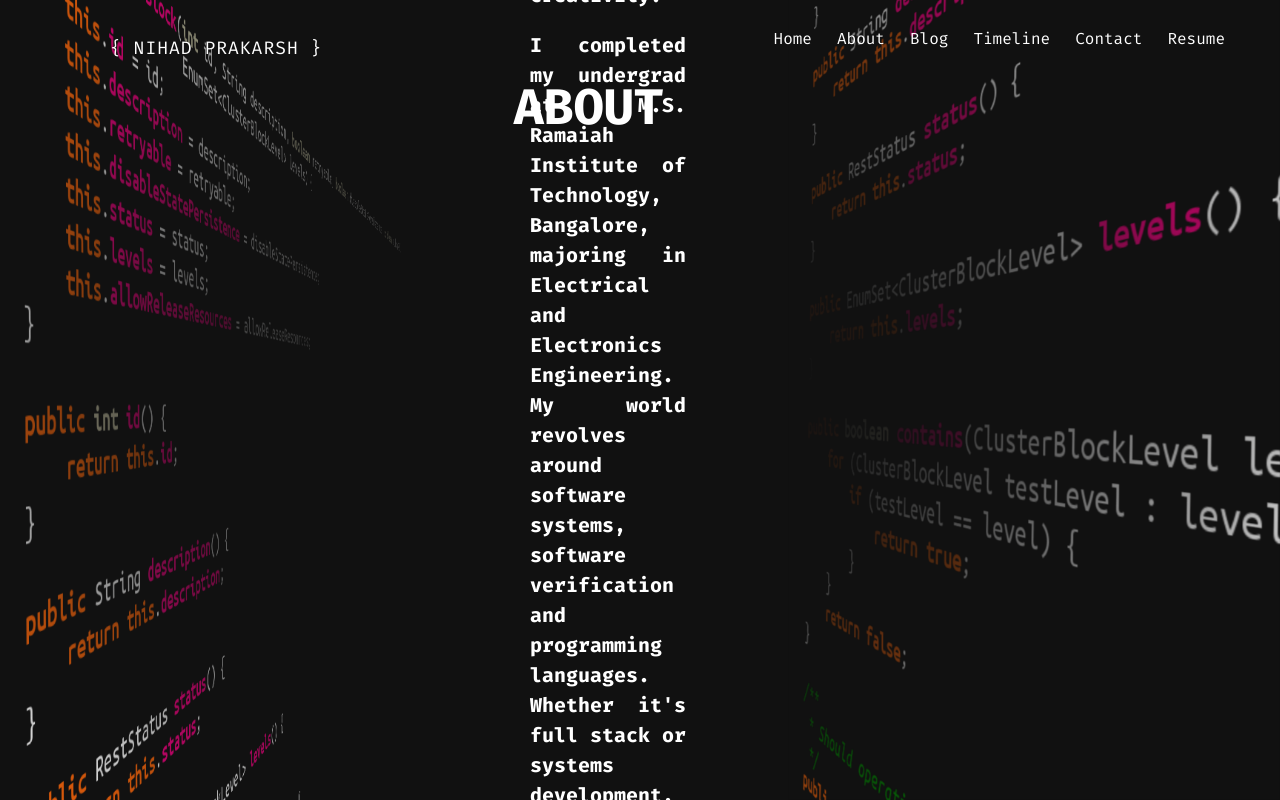
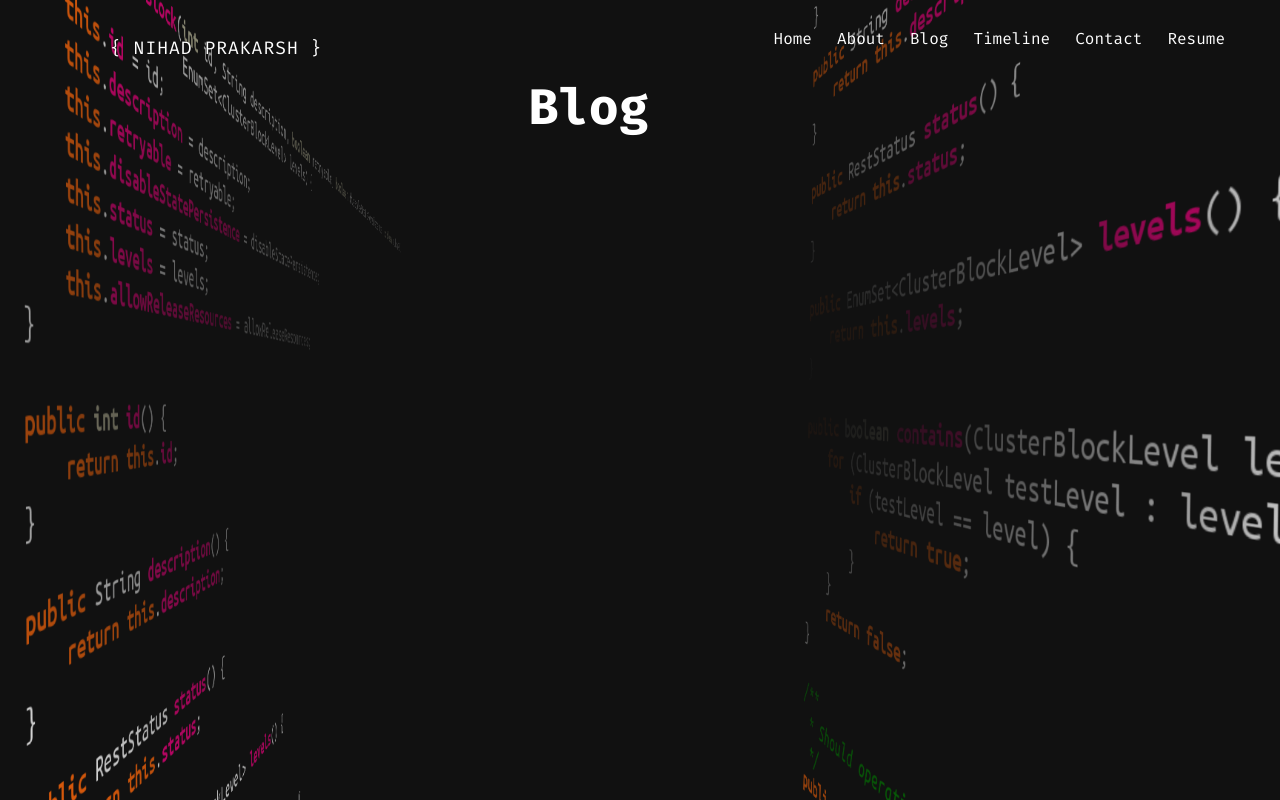
Before and after one commit to nihadprakarsh/nihadprakarsh.github.io, a React (Vite) app: page /blog in a window 1280 px wide. Built offline with nearby package versions, Linux system fonts and the light colour scheme.

Commit message:
A few optimisations

```diff
--- a/package.json
+++ b/package.json
@@ -15,6 +15,7 @@
     "bootstrap": "^5.3.3",
     "framer-motion": "^11.3.17",
     "react": "^18.3.1",
+    "react-bootstrap": "^2.10.4",
     "react-dom": "^18.3.1",
     "react-router": "^5.2.0",
     "react-transition-group": "^4.4.5",
--- a/src/App.css
+++ b/src/App.css
@@ -86,3 +86,14 @@ body {
   margin: 100;
   font-size: 20px;
 }
+
+.card-container {
+  display:flex;
+  justify-content: left;
+  align-items: center;
+  height: 0vh;
+}
+
+.card-container .mb-3 {
+  margin:0%;
+}
--- a/src/App.jsx
+++ b/src/App.jsx
@@ -3,6 +3,7 @@ import { motion, AnimatePresence } from 'framer-motion';
 import Homepage from "./pages/HomePage.jsx";
 import About from "./pages/About.jsx";
 import Navbar from "./components/Navbar.jsx";
+import Blog from "./pages/Blog.jsx";
 import "./App.css";
 
 function App() {
@@ -46,7 +47,7 @@ function App() {
                 exit={{ opacity: 0 }}
                 transition={{ duration: 0.3 }}
               >
-                <About />
+                <Blog />
               </motion.div>
             }
           />
--- a/src/pages/About.jsx
+++ b/src/pages/About.jsx
@@ -12,9 +12,9 @@ const About = () => {
         style={{ paddingLeft: 530, paddingRight: 650 }}
       >
         <div className="App">
-          <h1 className="centered-heading">ABOUT</h1>
+          <h1 className="centered-heading">About</h1>
         </div>
-        <div className="paragraph" style={{paddingTop:100}}>
+        <div className="paragraph" style={{ paddingTop: 100 }}>
           <p>
             Welcome to my corner of the internet! If you’re here, you're
             probably curious about who I am. Well, let's dive in.
--- /dev/null
+++ b/src/pages/Blog.jsx
@@ -0,0 +1,25 @@
+import leftImage from "/assets/left.png";
+import rightImage from "/assets/right.png";
+import "/src/components/SideImages.css";
+
+const About = () => {
+  return (
+    <div className="side-images-container">
+      <img src={leftImage} alt="Left Side" className="side-image left" />
+
+      <div
+        className="about-section"
+        style={{ paddingLeft: 530, paddingRight: 650 }}
+      >
+        <div className="App">
+          <h1 className="centered-heading">Blog</h1>
+        </div>
+
+      </div>
+
+      <img src={rightImage} alt="Right Side" className="side-image right" />
+    </div>
+  );
+};
+
+export default About;
```
Also changed, not shown: 1 other file (tests, documents, lock files or other folders).
